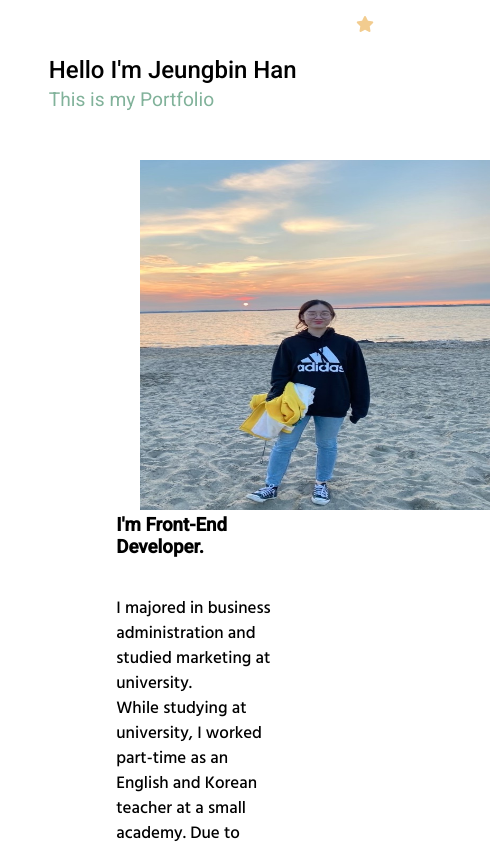
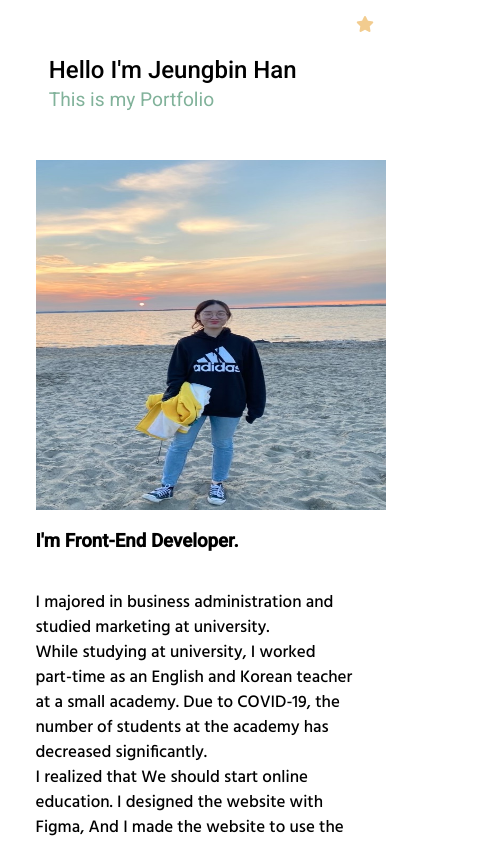
Before and after one commit to Jeungbin/Portfolio, a React (Create React App) app: page /about in a window 390 px wide. Shown: the top 843 px of the page, 498 px wide, since content can reach past the window. Built offline with nearby package versions, Linux system fonts and the light colour scheme.

Commit message:
Mobile Friendly

```diff
--- a/src/index.css
+++ b/src/index.css
@@ -250,7 +250,9 @@ span{
     .works-container{
         display: grid;
         grid-template-columns: repeat(1, 1fr);
+        width: 70%;
     }
+
 }
 
 @media screen and (min-width:1400px){
@@ -303,10 +305,9 @@ span{
 @media screen and (max-width:500px){
     .work{
         display: grid;
+        padding: 0.3rem;
+    row-gap: 0.3rem;
 
-        padding: 0.3rem;
-
-    row-gap: 0.3rem;
     }
 }
 
@@ -376,6 +377,12 @@ span{
     text-align: center;
     width: 65vw;
 }
+@media screen and (max-width : 1300px) {
+    .about-container{width: 80vw;}
+}
+@media screen and (max-width : 1000px) {
+    .about-container{width: 90vw;}
+}
 
 
 .about-img{
@@ -409,7 +416,22 @@ span{
     text-align: center;
 
 }
-
+@media screen and (max-width : 800px) {
+    .center{margin: 1rem;}
+}
+@media screen and (max-width : 950px) {
+    .about-container{width: 70vw;}
+    .about-img{
+        margin-bottom: 1rem;
+    }
+}
+@media screen and (max-width : 500px) {
+    .about-container{width: 90vw;}
+    .about-img{
+        margin-bottom: 1rem;
+        margin-left: 0;
+    }
+}
 /* first-info*/
 
 .first-info{
```
